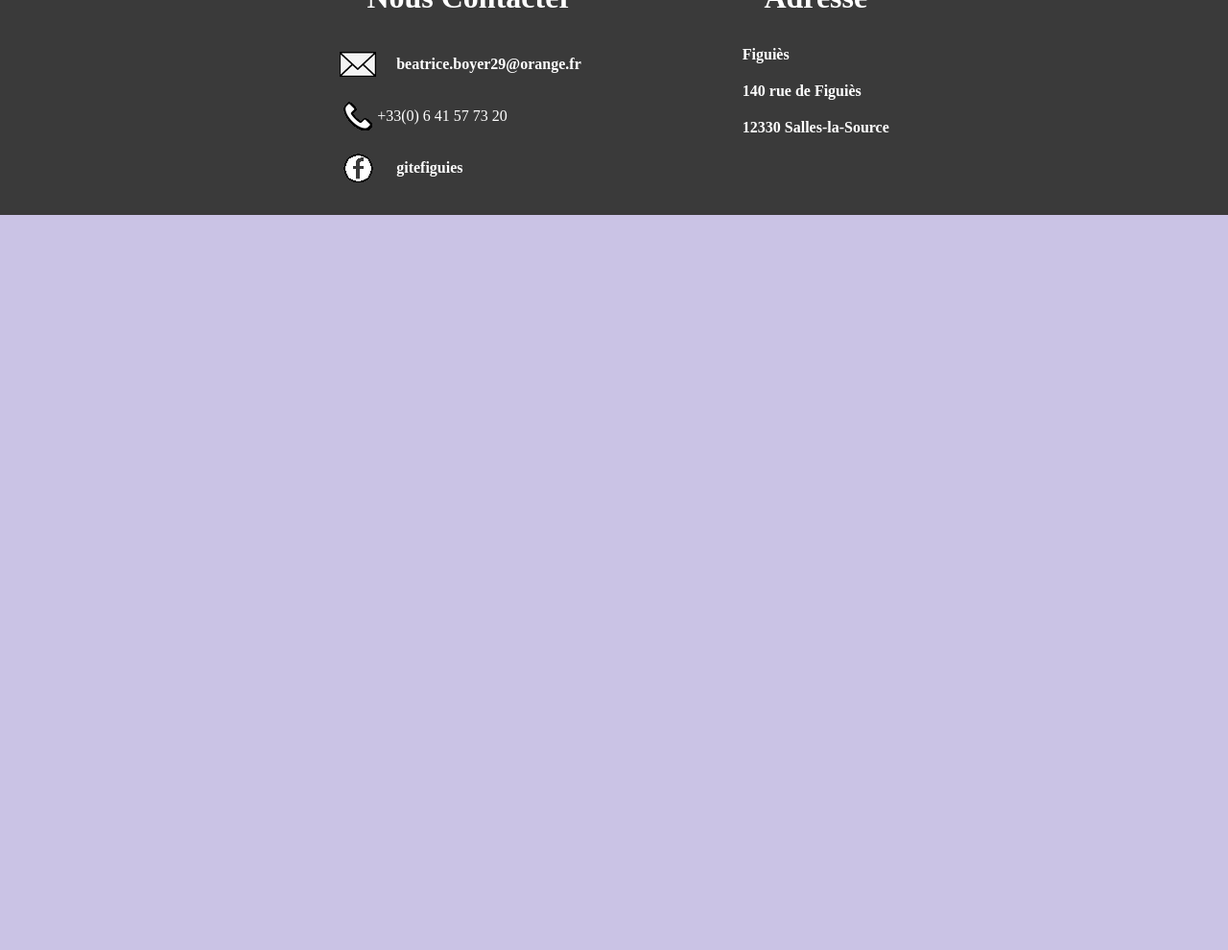
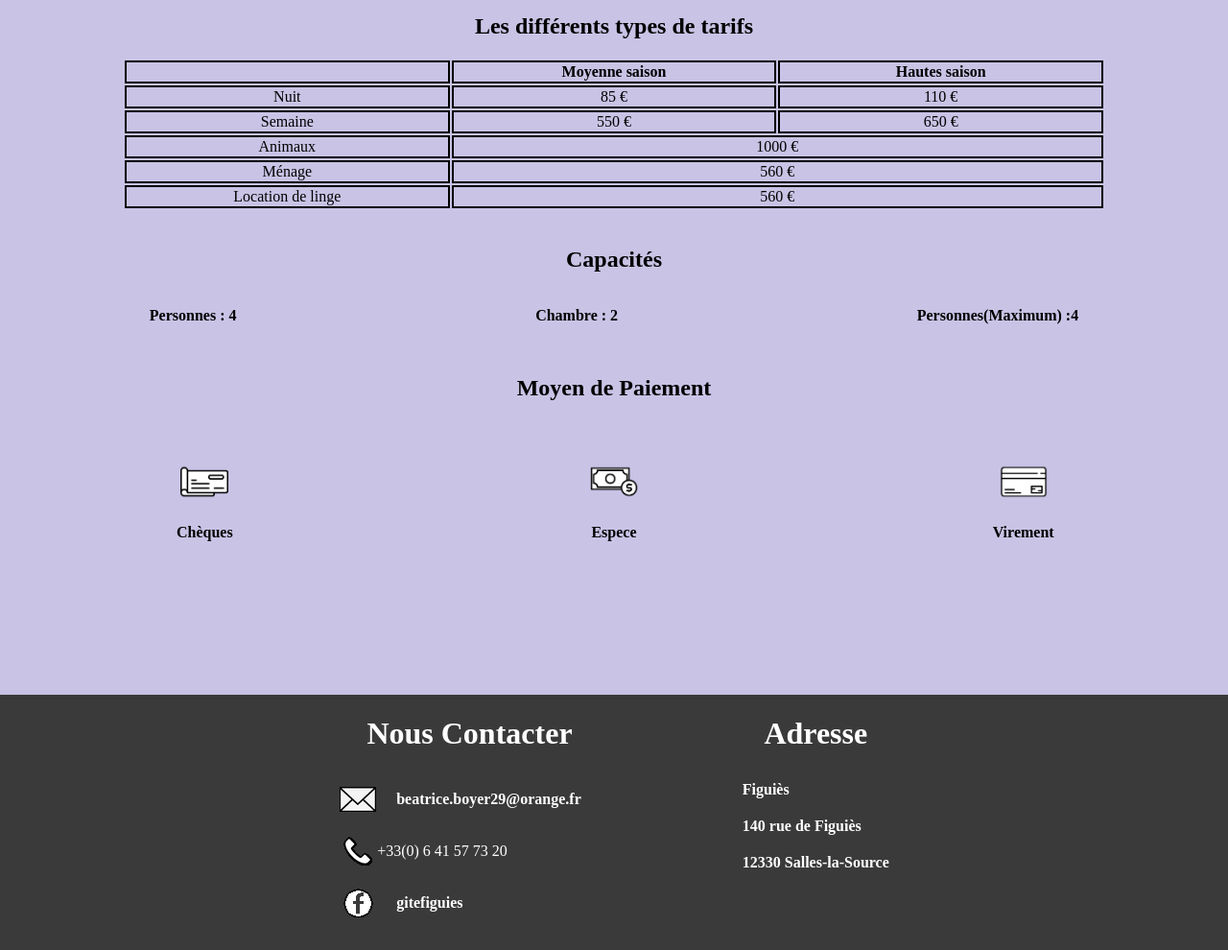
Before and after one commit to Jean-Santoni/ProjetSiteGite, a PHP site: page / in a window 1280 px wide. Shown: the part 1704-2694 px from the top of the page at 96% size. Before the commit the page ends 1928 px from the top, so only its background shows below. Run offline with PHP 8.4, Linux system fonts and the light colour scheme; some libraries are stand-ins or nearby versions.

Commit message:
modif tarif

```diff
--- a/DonneesAffichees.xml
+++ b/DonneesAffichees.xml
@@ -24,4 +24,4 @@ A l'&#xE9;tage, vous disposerez de deux chambres mansard&#xE9;es et confortables
 Le jardin, tr&#xE8;s agr&#xE9;able, est non clos. Pourvu d'un bar ext&#xE9;rieur, d'un barbecue, d'un &#xE9;vier et de mobilier de jardin, vous pourrez y prendre vos repas ou vous reposer &#xE0; l'ombre de la glycine. Un WC et une douche compl&#xE8;tent l'&#xE9;quipement.&#xD;
 &#xD;
 &#xD;
-Pour des vacances authentiques et au grand air, dans un lieu paisible &#xE0; l'&#xE9;cart de la circulation, vous vous sentirez chez vous tout en &#xE9;tant d&#xE9;pays&#xE9;.</DESCDETAIL><CALENDAR>, events: [ { title: 'R&#xE9;serv&#xE9;', start: '2023-10-02', display: 'background', backgroundColor: 'rgb(0,255,0,0.5)' }, { title: 'Non disponible', start: '2023-10-08', display: 'background', backgroundColor: 'rgb(255,0,0,0.5)' }, { title: 'R&#xE9;serv&#xE9;', start: '2023-10-07', display: 'background', backgroundColor: 'rgb(0,255,0,0.5)' }, { title: 'Non disponible', start: '2023-10-04', display: 'background', backgroundColor: 'rgb(255,0,0,0.5)' }, { title: 'Non disponible', start: '2023-10-03', display: 'background', backgroundColor: 'rgb(255,0,0,0.5)' }, { title: 'Non disponible', start: '2023-10-09', display: 'background', backgroundColor: 'rgb(255,0,0,0.5)' }, { title: 'R&#xE9;serv&#xE9;', start: '2023-10-10', display: 'background', backgroundColor: 'rgb(0,255,0,0.5)' }, { title: 'R&#xE9;serv&#xE9;', start: '2023-10-11', display: 'background', backgroundColor: 'rgb(0,255,0,0.5)' } ]</CALENDAR></Text>
+Pour des vacances authentiques et au grand air, dans un lieu paisible &#xE0; l'&#xE9;cart de la circulation, vous vous sentirez chez vous tout en &#xE9;tant d&#xE9;pays&#xE9;.</DESCDETAIL><CALENDAR>, events: [ { title: 'Non disponible', start: '2023-10-11', display: 'background', backgroundColor: 'rgb(25,25,25,0.5)' }, { title: 'R&#xE9;serv&#xE9;', start: '2023-10-05', display: 'background', backgroundColor: 'rgb(255,0,0,0.5)' }, { title: 'R&#xE9;serv&#xE9;', start: '2023-10-07', display: 'background', backgroundColor: 'rgb(255,0,0,0.5)' }, { title: 'Non disponible', start: '2023-10-08', display: 'background', backgroundColor: 'rgb(25,25,25,0.5)' }, { title: 'Non disponible', start: '2023-09-26', display: 'background', backgroundColor: 'rgb(25,25,25,0.5)' } ]</CALENDAR></Text>
--- a/HTML/header.php
+++ b/HTML/header.php
@@ -29,7 +29,7 @@ session_start();
       <li><a href="./index.php">Accueil</a></li>
       <li><a href="./index.php#Service">Services</a></li>
       <li><a href="./PageCalendrier.php">Calendrier</a></li>
-      <li><a href="./PageTarifs.php">Tarifs</a></li>
+      <li><a href="./index.php#Tarifs">Tarifs</a></li>
       <?php
       if(isset($_SESSION['user'])){
         echo "<li><a href=\"./PageAdmin.php\">Admin</a></li>";
--- a/css/main.css
+++ b/css/main.css
@@ -1,9 +1,13 @@
 
 
 .titrePage{
-  font-family: Calibri, serif;
-  color: crimson;
+  text-align: center;
 }
+.sousTitre{
+  font-size: x-large;
+  text-align: center;
+}
+
 .textIndex{
   text-align: center;
   margin-left: 10%;
@@ -38,9 +42,10 @@ body{
   text-align: center;
 }
 .tab{
-  width: 100%;
+  width: 80%;
   height: auto;
   text-align: center;
+  margin-left: 10%;
 }
 .tabService{
   width: 100%;
@@ -108,6 +113,9 @@ body{
   align-items: center;
   text-align: center;
   font-weight: bold;
+}
+.ligne p {
+  text-align: center;
 }
 
 footer{
--- a/index.php
+++ b/index.php
@@ -83,6 +83,7 @@
     </div>
   </div>
   <div id="Service"></div>
+<br>
 <div>
   <h1> Equipements et Services </h1>
   <div class="ligne">
@@ -159,6 +160,67 @@
   <script src="js/map.js"></script>
 </div>
 <script src="js/script.js"></script>
+  <div>
+    <div id="Tarifs"></div>
+    <br>
+    <h2  class="sousTitre"> Les différents types de tarifs </h2>
+    <table class="tab">
+      <tr>
+        <th></th>
+        <th>Moyenne saison</th>
+        <th>Hautes saison</th>
+      </tr>
+      <tr>
+        <td>Nuit</td>
+        <td>85 €</td>
+        <td>110 €</td>
+      </tr>
+      <tr>
+        <td>Semaine</td>
+        <td>550 €</td>
+        <td>650 €</td>
+      </tr>
+      <tr>
+        <td>Animaux</td>
+        <td colspan="2" class="center">1000 €</td>
+      </tr>
+      <tr>
+        <td>Ménage</td>
+        <td colspan="2" class="center">560 €</td>
+      </tr>
+      <tr>
+        <td>Location de linge</td>
+        <td colspan="2" class="center">560 €</td>
+      </tr>
+    </table>
+  </div>
+  </br>
+  <h2 class="sousTitre"> Capacités </h2>
+  <div  class="ligne">
+    <p> Personnes : 4</p>
+    <p> Chambre : 2</p>
+    <p> Personnes(Maximum) :4</p>
+
+  </div>
+  </br>
+  <h2 class="sousTitre">Moyen de Paiement</h2>
+  <div class="ligne">
+    <div class ="iconIndex">
+      <img class ="iconIndex" src="./img/iconeCheque.png" alt="Icône">
+      <p> Chèques</p>
+    </div>
+    <div class ="iconIndex">
+      <img class ="iconIndex" src="./img/iconeEspece.png" alt="Icône">
+      <p> Espece</p>
+    </div>
+
+    <div class ="iconIndex">
+      <img class ="iconIndex" src="./img/iconeVirement.png" alt="Icône">
+      <p>Virement</p>
+    </div>
+
+  </div>
+  </br></br>  </br></br>  </br></br>
 
 <?php
 include_once ("./HTML/footer.html");
```
Also changed, not shown: PageTarifs.php (+9 -5 lines), conseil eco conception.txt (+12 -0 lines).
